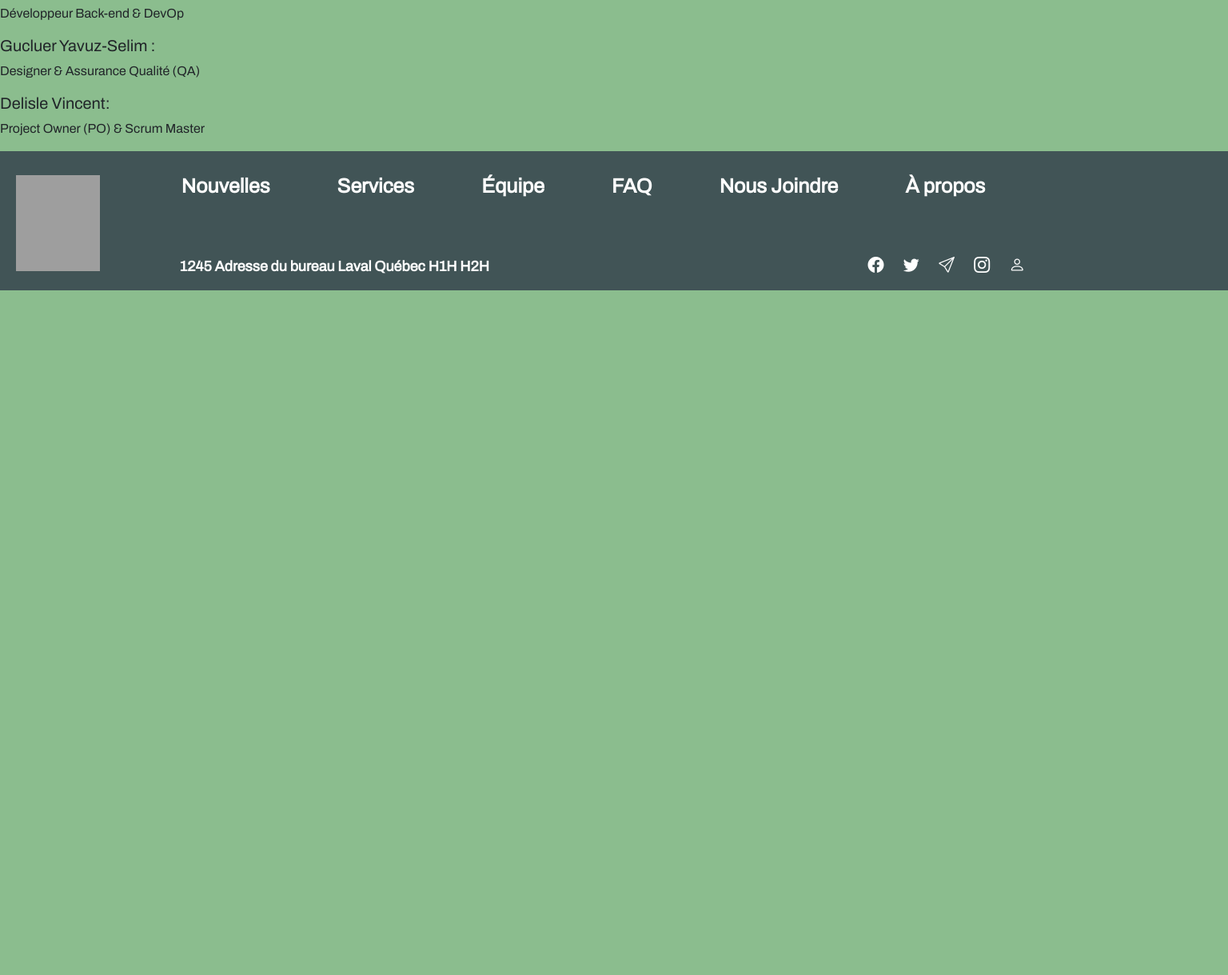
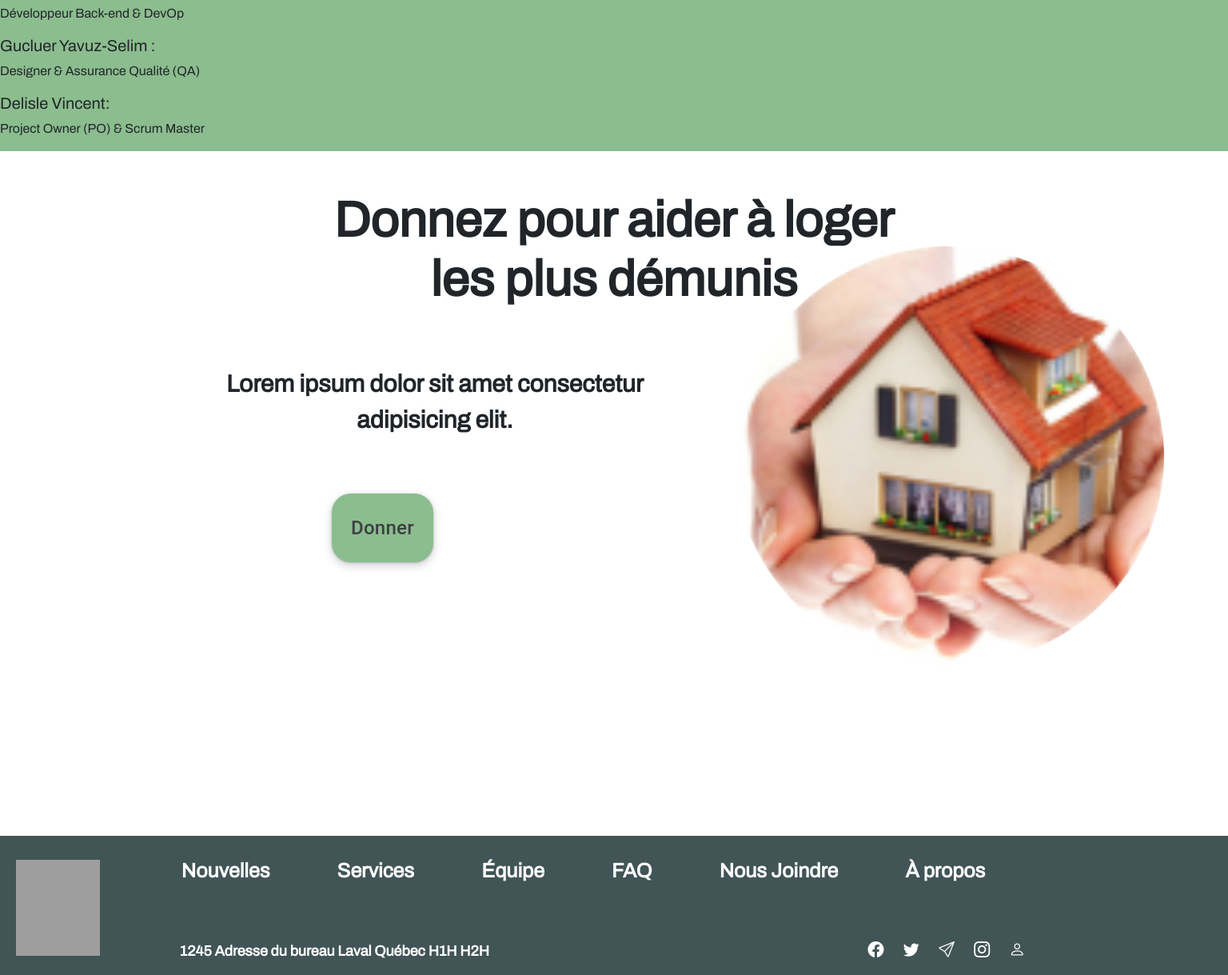
Before and after one commit to DjeAbdel0/federation-des-locataires--TroisMousquetaires, a PHP site: page / in a window 1536 px wide. Shown: the part 2413-3632 px from the top of the page at 80% size. Before the commit the page ends 2776 px from the top, so only its background shows below. Run offline with PHP 8.4, Linux system fonts and the light colour scheme; some libraries are stand-ins or nearby versions; grey boxes are pictures that could not be loaded.

Commit message:
maj_Dons

```diff
--- a/index.html
+++ b/index.html
@@ -172,6 +172,18 @@
   <p>Project Owner (PO) & Scrum Master</p>
 
 
+  <!--Section Don-->
+  <div class="fond">
+    <section class="dons">
+      <h2 class="dons dons-titre">Donnez pour aider à loger les plus démunis</h2>
+      <p class="dons dons-text">Lorem ipsum dolor sit amet consectetur adipisicing elit.</p>
+      <img src="./assets/medias/donnations_maison.jpg" alt="" class="dons dons-image">
+      <button class="dons dons-btn">Donner</button>
+    </section>
+  </div>
+
+  <!--FIN Section Don-->
+
 
   <!-- Pied de page-->
   <footer>
--- a/style.css
+++ b/style.css
@@ -315,106 +315,6 @@ footer {
   margin: 0 auto;
 }
 
-.dons {
-  display: grid;
-  grid-template-rows: auto;
-  text-align: center;
-  margin: 0 auto;
-  gap: 5px;
-  padding: 25px 0;
-}
-
-.dons-titre {
-  grid-column: span 4;
-  margin: 0 auto;
-  font-weight: 800;
-}
-
-.dons-text {
-  grid-column: span 2;
-  width: 100%;
-  text-align: center;
-}
-
-.dons-image {
-  grid-column: span 2;
-  width: 100%;
-  height: auto;
-  margin-top: 50%;
-}
-
-.dons-btn {
-  align-items: center;
-  -webkit-appearance: none;
-     -moz-appearance: none;
-          appearance: none;
-  background-color: #fff;
-  border-radius: 24px;
-  border-style: none;
-  box-shadow: rgba(0, 0, 0, 0.2) 0 3px 5px -1px, rgba(0, 0, 0, 0.14) 0 6px 10px 0, rgba(0, 0, 0, 0.12) 0 1px 18px 0;
-  box-sizing: border-box;
-  color: #3c4043;
-  cursor: pointer;
-  display: inline-flex;
-  fill: currentcolor;
-  font-family: "Google Sans", Roboto, Arial, sans-serif;
-  font-size: 14px;
-  font-weight: 500;
-  height: 48px;
-  justify-content: center;
-  letter-spacing: 0.25px;
-  line-height: normal;
-  max-width: 100%;
-  overflow: visible;
-  padding: 2px 24px;
-  position: relative;
-  text-align: center;
-  text-transform: none;
-  transition: box-shadow 280ms cubic-bezier(0.4, 0, 0.2, 1), opacity 15ms linear 30ms, transform 270ms cubic-bezier(0, 0, 0.2, 1) 0ms;
-  -moz-user-select: none;
-       user-select: none;
-  -webkit-user-select: none;
-  touch-action: manipulation;
-  width: auto;
-  will-change: transform, opacity;
-  z-index: 0;
-}
-
-.dons-btn:hover {
-  background: #F6F9FE;
-  color: #174ea6;
-}
-
-.dons-btn:active {
-  box-shadow: 0 4px 4px 0 rgba(60, 64, 67, 0.3), 0 8px 12px 6px rgba(60, 64, 67, 0.15);
-  outline: none;
-}
-
-.dons-btn:focus {
-  outline: none;
-  border: 2px solid #4285f4;
-}
-
-.dons-btn:not(:disabled) {
-  box-shadow: rgba(60, 64, 67, 0.3) 0 1px 3px 0, rgba(60, 64, 67, 0.15) 0 4px 8px 3px;
-}
-
-.dons-btn:not(:disabled):hover {
-  box-shadow: rgba(60, 64, 67, 0.3) 0 2px 3px 0, rgba(60, 64, 67, 0.15) 0 6px 10px 4px;
-}
-
-.dons-btn:not(:disabled):focus {
-  box-shadow: rgba(60, 64, 67, 0.3) 0 1px 3px 0, rgba(60, 64, 67, 0.15) 0 4px 8px 3px;
-}
-
-.dons-btn:not(:disabled):active {
-  box-shadow: rgba(60, 64, 67, 0.3) 0 4px 4px 0, rgba(60, 64, 67, 0.15) 0 8px 12px 6px;
-}
-
-.dons-btn:disabled {
-  box-shadow: rgba(60, 64, 67, 0.3) 0 1px 3px 0, rgba(60, 64, 67, 0.15) 0 4px 8px 3px;
-}
-
 .fond-temoins {
   background-color: #E6EAE4;
 }
@@ -513,6 +413,111 @@ footer {
   display: flex;
   justify-content: center;
   margin-top: 20px;
+}
+
+.dons {
+  display: grid;
+  grid-template-rows: auto;
+  text-align: center;
+  margin: 0 auto;
+  gap: 5px;
+  padding: 25px 0;
+  width: 70%;
+  position: relative;
+}
+
+.dons-titre {
+  grid-column: span 4;
+  margin: 0 auto;
+  font-weight: 800;
+}
+
+.dons-text {
+  grid-column: span 2;
+  width: 100%;
+  text-align: center;
+}
+
+.dons-image {
+  grid-column: span 2;
+  width: 100%;
+  height: auto;
+  border-radius: 50%;
+}
+
+.dons-btn {
+  position: absolute;
+  bottom: 15vh;
+  left: 12vw;
+  align-items: center;
+  -webkit-appearance: none;
+     -moz-appearance: none;
+          appearance: none;
+  background-color: #8BBD8E;
+  border-radius: 24px;
+  border-style: none;
+  box-shadow: rgba(0, 0, 0, 0.2) 0 3px 5px -1px, rgba(0, 0, 0, 0.14) 0 6px 10px 0, rgba(0, 0, 0, 0.12) 0 1px 18px 0;
+  box-sizing: border-box;
+  color: #3c4043;
+  cursor: pointer;
+  display: inline-flex;
+  fill: currentcolor;
+  font-family: "Google Sans", Roboto, Arial, sans-serif;
+  font-size: 14px;
+  font-weight: 500;
+  height: 48px;
+  justify-content: center;
+  letter-spacing: 0.25px;
+  line-height: normal;
+  max-width: 100%;
+  overflow: visible;
+  padding: 2px 24px;
+  position: relative;
+  text-align: center;
+  text-transform: none;
+  transition: box-shadow 280ms cubic-bezier(0.4, 0, 0.2, 1), opacity 15ms linear 30ms, transform 270ms cubic-bezier(0, 0, 0.2, 1) 0ms;
+  -moz-user-select: none;
+       user-select: none;
+  -webkit-user-select: none;
+  touch-action: manipulation;
+  width: auto;
+  will-change: transform, opacity;
+  z-index: 0;
+}
+
+.dons-btn:hover {
+  background: #8BBD8E;
+  color: #174ea6;
+}
+
+.dons-btn:active {
+  box-shadow: 0 4px 4px 0 rgba(60, 64, 67, 0.3), 0 8px 12px 6px rgba(60, 64, 67, 0.15);
+  outline: none;
+}
+
+.dons-btn:focus {
+  outline: none;
+  border: 2px solid #4285f4;
+}
+
+.dons-btn:not(:disabled) {
+  box-shadow: rgba(60, 64, 67, 0.3) 0 1px 3px 0, rgba(60, 64, 67, 0.15) 0 4px 8px 3px;
+}
+
+.dons-btn:not(:disabled):hover {
+  box-shadow: rgba(60, 64, 67, 0.3) 0 2px 3px 0, rgba(60, 64, 67, 0.15) 0 6px 10px 4px;
+}
+
+.dons-btn:not(:disabled):focus {
+  box-shadow: rgba(60, 64, 67, 0.3) 0 1px 3px 0, rgba(60, 64, 67, 0.15) 0 4px 8px 3px;
+}
+
+.dons-btn:not(:disabled):active {
+  box-shadow: rgba(60, 64, 67, 0.3) 0 4px 4px 0, rgba(60, 64, 67, 0.15) 0 8px 12px 6px;
+}
+
+.dons-btn:disabled {
+  box-shadow: rgba(60, 64, 67, 0.3) 0 1px 3px 0, rgba(60, 64, 67, 0.15) 0 4px 8px 3px;
 }
 
 /*
@@ -653,4 +658,29 @@ footer {
     padding: 5px 30px;
     font-size: 1.3rem;
   }
+  .dons {
+    height: 100vh;
+  }
+  .dons-titre {
+    font-weight: 900;
+    font-size: 62px;
+  }
+  .dons-text {
+    top: -75%;
+    font-weight: 600;
+    font-size: 30px;
+  }
+  .dons-image {
+    position: absolute;
+    width: 50%;
+    height: auto;
+    top: 11%;
+    right: -150px;
+  }
+  .dons-btn {
+    position: absolute;
+    height: 10%;
+    font-size: 24px;
+    top: 50%;
+  }
 }/*# sourceMappingURL=style.css.map */
--- a/style.scss
+++ b/style.scss
@@ -212,104 +212,6 @@ $servicesNumero: no1, no2, no3;
   }
 }
 
-//Section Dons
-.dons {
-  display: grid;
-  grid-template-rows: auto;
-  text-align: center;
-  margin: 0 auto;
-  gap: 5px;
-  padding: 25px 0;
-}
-
-.dons-titre{
-  grid-column: span 4;
-  margin: 0 auto;
-  font-weight: 800;
-}
-
-.dons-text{
-  grid-column: span 2;
-  width: 100%;
-  text-align: center;
-}
-
-.dons-image{
-  grid-column: span 2;
-  width: 100%;
-  height: auto;
-  margin-top: 50%;
-}
-
-.dons-btn {
-  align-items: center;
-  appearance: none;
-  background-color: #fff;
-  border-radius: 24px;
-  border-style: none;
-  box-shadow: rgba(0, 0, 0, .2) 0 3px 5px -1px,rgba(0, 0, 0, .14) 0 6px 10px 0,rgba(0, 0, 0, .12) 0 1px 18px 0;
-  box-sizing: border-box;
-  color: #3c4043;
-  cursor: pointer;
-  display: inline-flex;
-  fill: currentcolor;
-  font-family: "Google Sans",Roboto,Arial,sans-serif;
-  font-size: 14px;
-  font-weight: 500;
-  height: 48px;
-  justify-content: center;
-  letter-spacing: .25px;
-  line-height: normal;
-  max-width: 100%;
-  overflow: visible;
-  padding: 2px 24px;
-  position: relative;
-  text-align: center;
-  text-transform: none;
-  transition: box-shadow 280ms cubic-bezier(.4, 0, .2, 1),opacity 15ms linear 30ms,transform 270ms cubic-bezier(0, 0, .2, 1) 0ms;
-  user-select: none;
-  -webkit-user-select: none;
-  touch-action: manipulation;
-  width: auto;
-  will-change: transform,opacity;
-  z-index: 0;
-}
-
-.dons-btn:hover {
-  background: #F6F9FE;
-  color: #174ea6;
-}
-
-.dons-btn:active {
-  box-shadow: 0 4px 4px 0 rgb(60 64 67 / 30%), 0 8px 12px 6px rgb(60 64 67 / 15%);
-  outline: none;
-}
-
-.dons-btn:focus {
-  outline: none;
-  border: 2px solid #4285f4;
-}
-
-.dons-btn:not(:disabled) {
-  box-shadow: rgba(60, 64, 67, .3) 0 1px 3px 0, rgba(60, 64, 67, .15) 0 4px 8px 3px;
-}
-
-.dons-btn:not(:disabled):hover {
-  box-shadow: rgba(60, 64, 67, .3) 0 2px 3px 0, rgba(60, 64, 67, .15) 0 6px 10px 4px;
-}
-
-.dons-btn:not(:disabled):focus {
-  box-shadow: rgba(60, 64, 67, .3) 0 1px 3px 0, rgba(60, 64, 67, .15) 0 4px 8px 3px;
-}
-
-.dons-btn:not(:disabled):active {
-  box-shadow: rgba(60, 64, 67, .3) 0 4px 4px 0, rgba(60, 64, 67, .15) 0 8px 12px 6px;
-}
-
-.dons-btn:disabled {
-  box-shadow: rgba(60, 64, 67, .3) 0 1px 3px 0, rgba(60, 64, 67, .15) 0 4px 8px 3px;
-}
-
 ////////// Témoignages\\\\\\\\
 /// width: 375px
 
@@ -418,6 +320,116 @@ $servicesNumero: no1, no2, no3;
   margin-top: 20px;
 }
 
+//Section Dons
+.dons {
+  display: grid;
+  grid-template-rows: auto;
+  text-align: center;
+  margin: 0 auto;
+  gap: 5px;
+  padding: 25px 0;
+  width: 70%;
+  position: relative;
+}
+
+.dons-titre {
+  grid-column: span 4;
+  margin: 0 auto;
+  font-weight: 800;
+}
+
+.dons-text {
+  grid-column: span 2;
+  width: 100%;
+  text-align: center;
+}
+
+.dons-image {
+  grid-column: span 2;
+  width: 100%;
+  height: auto;
+  border-radius: 50%;
+}
+
+.dons-btn {
+  position: absolute;
+  bottom: 15vh;
+  left: 12vw;
+  align-items: center;
+  appearance: none;
+  background-color: colors.$lime;
+  border-radius: 24px;
+  border-style: none;
+  box-shadow: rgba(0, 0, 0, 0.2) 0 3px 5px -1px,
+    rgba(0, 0, 0, 0.14) 0 6px 10px 0, rgba(0, 0, 0, 0.12) 0 1px 18px 0;
+  box-sizing: border-box;
+  color: #3c4043;
+  cursor: pointer;
+  display: inline-flex;
+  fill: currentcolor;
+  font-family: "Google Sans", Roboto, Arial, sans-serif;
+  font-size: 14px;
+  font-weight: 500;
+  height: 48px;
+  justify-content: center;
+  letter-spacing: 0.25px;
+  line-height: normal;
+  max-width: 100%;
+  overflow: visible;
+  padding: 2px 24px;
+  position: relative;
+  text-align: center;
+  text-transform: none;
+  transition: box-shadow 280ms cubic-bezier(0.4, 0, 0.2, 1),
+    opacity 15ms linear 30ms, transform 270ms cubic-bezier(0, 0, 0.2, 1) 0ms;
+  user-select: none;
+  -webkit-user-select: none;
+  touch-action: manipulation;
+  width: auto;
+  will-change: transform, opacity;
+  z-index: 0;
+}
+
+.dons-btn:hover {
+  background: colors.$lime;
+  color: #174ea6;
+}
+
+.dons-btn:active {
+  box-shadow: 0 4px 4px 0 rgb(60 64 67 / 30%),
+    0 8px 12px 6px rgb(60 64 67 / 15%);
+  outline: none;
+}
+
+.dons-btn:focus {
+  outline: none;
+  border: 2px solid #4285f4;
+}
+
+.dons-btn:not(:disabled) {
+  box-shadow: rgba(60, 64, 67, 0.3) 0 1px 3px 0,
+    rgba(60, 64, 67, 0.15) 0 4px 8px 3px;
+}
+
+.dons-btn:not(:disabled):hover {
+  box-shadow: rgba(60, 64, 67, 0.3) 0 2px 3px 0,
+    rgba(60, 64, 67, 0.15) 0 6px 10px 4px;
+}
+
+.dons-btn:not(:disabled):focus {
+  box-shadow: rgba(60, 64, 67, 0.3) 0 1px 3px 0,
+    rgba(60, 64, 67, 0.15) 0 4px 8px 3px;
+}
+
+.dons-btn:not(:disabled):active {
+  box-shadow: rgba(60, 64, 67, 0.3) 0 4px 4px 0,
+    rgba(60, 64, 67, 0.15) 0 8px 12px 6px;
+}
+
+.dons-btn:disabled {
+  box-shadow: rgba(60, 64, 67, 0.3) 0 1px 3px 0,
+    rgba(60, 64, 67, 0.15) 0 4px 8px 3px;
+}
 
 /*
 --------------------------------------------------------------------------------------------------------Version Tablette min 765px large--------------------------------------------------------------------------------------------------------------------------------------
@@ -482,14 +494,12 @@ $servicesNumero: no1, no2, no3;
     }
   }
 
-  .service-no2
-    {
-      border-right: #000 4px solid;
-      border-left: #000 4px solid;
-    }
+  .service-no2 {
+    border-right: #000 4px solid;
+    border-left: #000 4px solid;
+  }
 
-
-    /********* Largeur Tablette Temoignages: 765px */
+  /********* Largeur Tablette Temoignages: 765px */
   .temoins-text {
     font-size: 18px;
   }
@@ -579,4 +589,34 @@ $servicesNumero: no1, no2, no3;
     padding: 5px 30px;
     font-size: 1.3rem;
   }
+  // DOns
+
+  .dons{
+    height: 100vh;
+  }
+  .dons-titre {
+    font-weight: 900;
+    font-size: 62px;
+  }
+
+  .dons-text {
+    top: -75%;
+    font-weight: 600;
+    font-size: 30px;
+  }
+
+  .dons-image {
+    position: absolute;
+    width: 50%;
+    height: auto;
+    top:11%;
+    right: -150px;
+  }
+
+  .dons-btn{
+    position: absolute;
+    height: 10%;
+    font-size: 24px;
+    top: 50%;
+  }
 }
```
Also changed, not shown: 1 other file.
